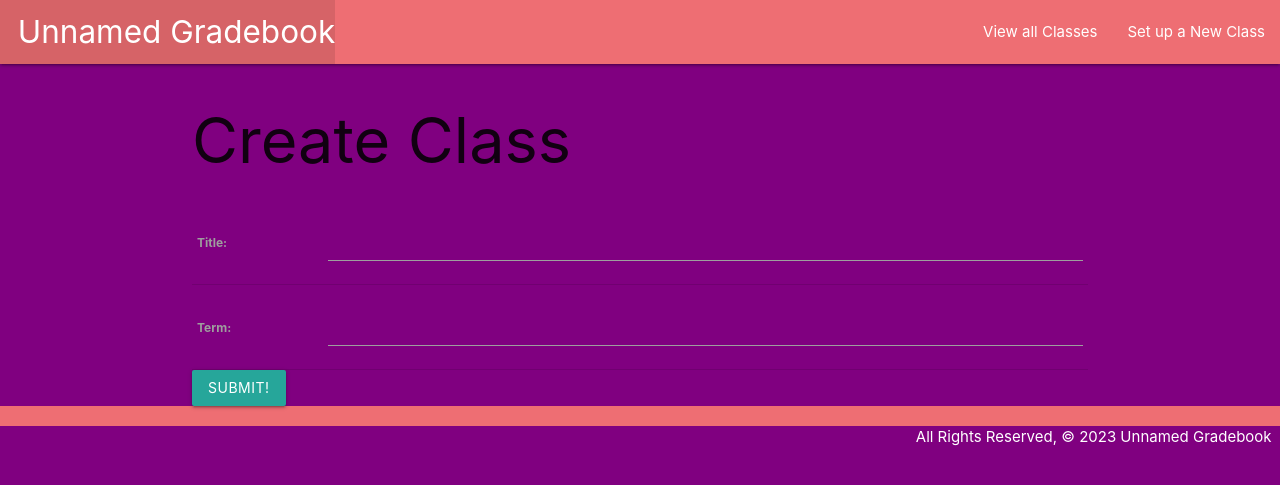
After one commit to Tastebucket/Unnamed-Gradebook, a Django app: page /cohorts/create/ in a window 1280 px wide. The commit adds this page. Shown: the top 485 px of the page. Run offline with Django 4.2, Linux system fonts and the light colour scheme.

Commit message:
Can update, create, delete cohorts

```diff
--- a/gradebookapp/main_app/models.py
+++ b/gradebookapp/main_app/models.py
@@ -1,4 +1,5 @@
 from django.db import models
+from django.urls import reverse
 
 # Create your models here.
 class Cohort(models.Model):
@@ -7,6 +8,8 @@ class Cohort(models.Model):
 
     def __str__(self):
         return f"Name: {self.title}, {self.term}"
+    def get_absolute_url(self):
+        return reverse('detail', kwargs={'cohort_id': self.id})
 
 class Assignment(models.Model):
     cohort = models.ForeignKey(Cohort, on_delete=models.CASCADE)
--- a/gradebookapp/main_app/templates/base.html
+++ b/gradebookapp/main_app/templates/base.html
@@ -17,7 +17,8 @@
           <li><a href="/" class="left brand-logo">&nbsp;&nbsp;Unnamed Gradebook</a></li>
         </ul>
         <ul class="right">
-          <li><a href="/about">About</a></li>
+          <li><a href="/cohorts">View all Classes</a></li>
+          <li><a href="{% url 'cohorts_create' %}">Set up a New Class</a></li>
         </ul>
       </div>
     </nav>
--- a/gradebookapp/main_app/templates/cohorts/detail.html
+++ b/gradebookapp/main_app/templates/cohorts/detail.html
@@ -1,7 +1,6 @@
 {% extends 'base.html' %}
 {% block content %}
     <h1>Happy Birthday</h1>
-    <h1>{{new_tuples}}</h1>
     <div class="row">
         <div class="col s1">Students</div>
         {% for assignment in cohort.assignment_set.all %}
--- /dev/null
+++ b/gradebookapp/main_app/templates/main_app/cohort_form.html
@@ -0,0 +1,19 @@
+{% extends 'base.html' %}
+
+{% block content %}
+    {% if object %}
+        <h1>Edit <span class="teal-text">{{object.name}}</span></h1>
+    {% else %}
+        <h1>Create Class</h1>
+    {% endif %}
+  <!-- Leaving the action empty makes the form post to the same url used to display it -->
+  <form action="" method="POST">
+    <!-- Django requires the following for security purposes -->
+    {% csrf_token %}
+    <table>
+      <!-- Render the inputs inside of <tr>s & <td>s -->
+      {{ form.as_table }}
+    </table>
+    <input type="submit" value="Submit!" class="btn">
+  </form>
+{% endblock %}
--- a/gradebookapp/main_app/urls.py
+++ b/gradebookapp/main_app/urls.py
@@ -4,6 +4,9 @@ from . import views
 urlpatterns = [
     path('', views.home, name='home'),
     path('cohorts/', views.cohorts_index, name= 'index'),
+    path('cohorts/create/', views.CohortCreate.as_view(), name='cohorts_create'),
     path('cohorts/<int:cohort_id>/', views.cohorts_detail, name='detail'),
+    path('cohorts/<int:pk>/update/', views.CohortUpdate.as_view(), name='cohorts_update'),
+    path('cohorts/<int:pk>/delete/', views.CohortDelete.as_view(), name='cohorts_delete'),
     path('cohorts/<int:cohort_id>/add_score/<int:assignment_id>/<int:student_id>/', views.add_score, name='add_score'),
 ]
--- a/gradebookapp/main_app/views.py
+++ b/gradebookapp/main_app/views.py
@@ -1,4 +1,5 @@
 from django.shortcuts import render, redirect
+from django.views.generic.edit import CreateView, UpdateView, DeleteView
 from .models import Cohort, Assignment, Student, Grade
 from .forms import GradeForm
 
@@ -33,7 +34,7 @@ def cohorts_detail(request, cohort_id):
     if other_tuples[i] not in grade_tuples:
       new_tuples.append(other_tuples[i])
   return render(request, 'cohorts/detail.html', {
-    'cohort': cohort, 'students': students, 'grades':grades, 'grade_form':grade_form, 'grade_ids': grade_ids, 'grade_studs': grade_studs, 'new_tuples':new_tuples
+    'cohort': cohort, 'students': students, 'grades':grades, 'grade_form':grade_form, 'new_tuples':new_tuples
     })
 
 def add_score(request, assignment_id, student_id, cohort_id):
@@ -48,3 +49,15 @@ def add_score(request, assignment_id, student_id, cohort_id):
     new_grade.student_id = student_id
     new_grade.save()
   return redirect('detail', cohort_id=cohort_id)
+
+class CohortCreate(CreateView):
+  model = Cohort
+  fields = '__all__'
+
+class CohortUpdate(UpdateView):
+  model = Cohort
+  fields = ['term']
+
+class CohortDelete(DeleteView):
+  model = Cohort
+  success_url = '/cohorts'
```
Also changed, not shown: gradebookapp/main_app/templates/main_app/cohort_confirm_delete.html (added, +13 -0 lines).
